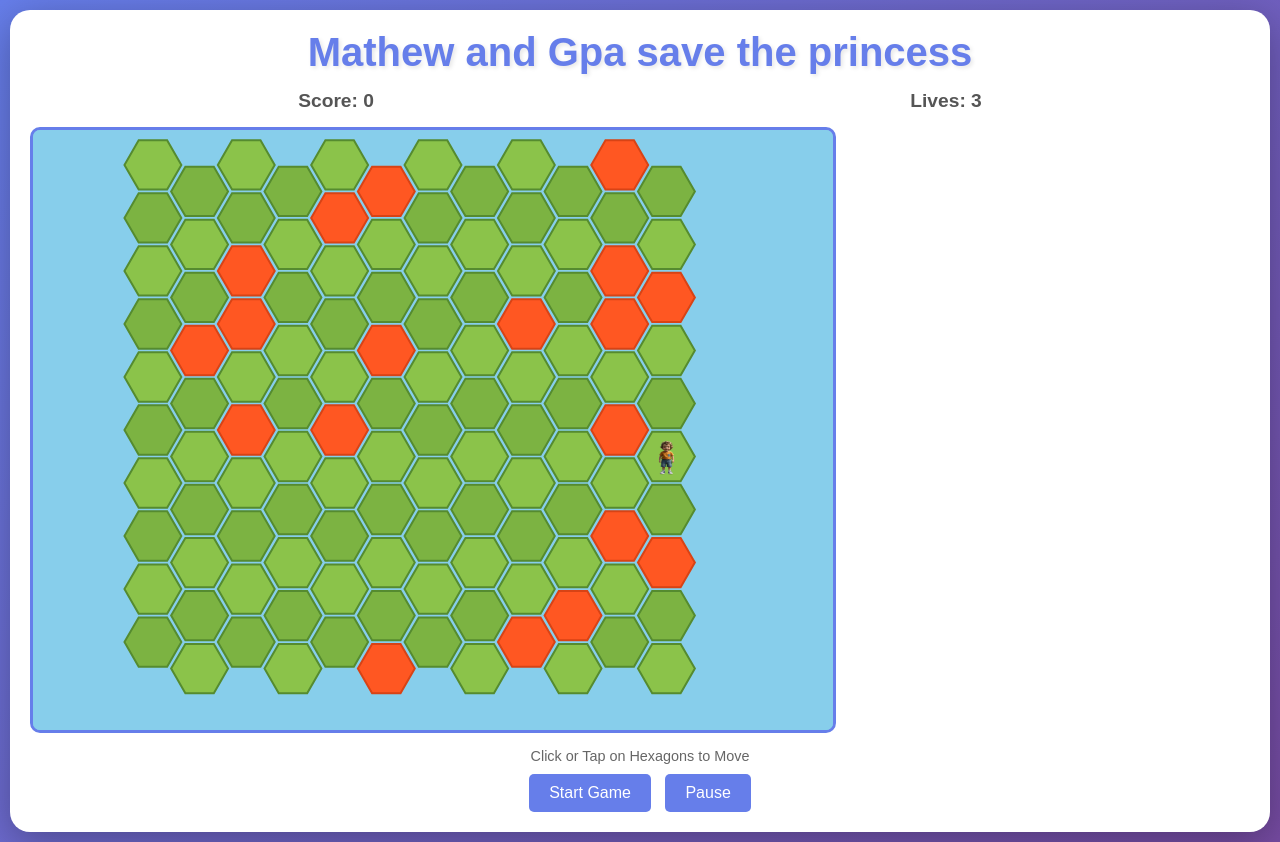
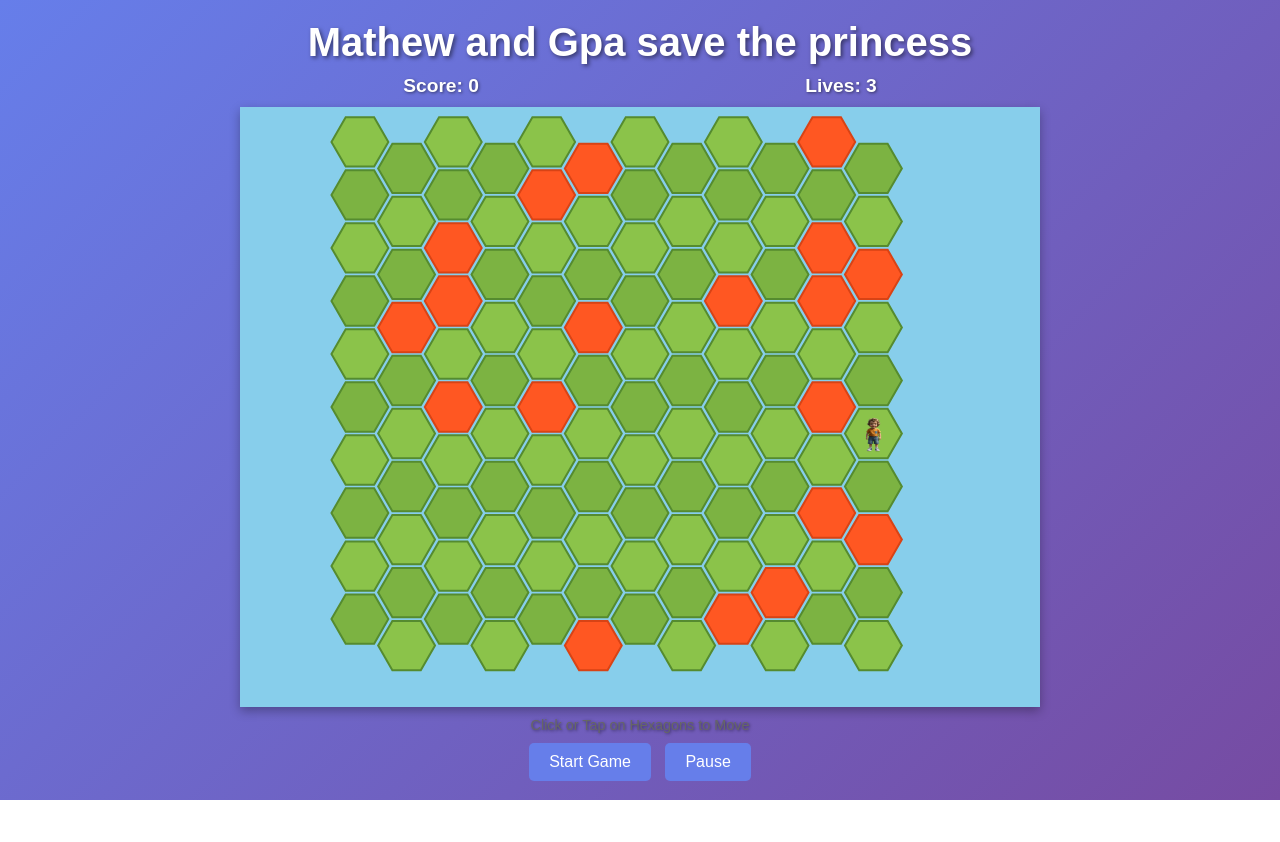
Before and after one commit to jerod-hatley/my-first-static-web-app, a plain HTML site: page index.html in a window 1280 px wide. After the commit the page ends 800 px from the top, so only its background shows below. Drawn offline with Linux system fonts and the light colour scheme.

Commit message:
Remove borders and make game fullscreen

```diff
--- a/style.css
+++ b/style.css
@@ -16,43 +16,51 @@ body {
 }
 
 .game-container {
-    background: white;
-    border-radius: 20px;
-    padding: 20px;
-    box-shadow: 0 10px 40px rgba(0, 0, 0, 0.3);
     max-width: 100%;
     width: 100%;
+    display: flex;
+    flex-direction: column;
+    align-items: center;
 }
 
 h1 {
     text-align: center;
-    color: #667eea;
-    margin-bottom: 15px;
+    color: #ffffff;
+    margin-bottom: 10px;
     font-size: clamp(1.5em, 5vw, 2.5em);
-    text-shadow: 2px 2px 4px rgba(0, 0, 0, 0.1);
+    text-shadow: 2px 2px 4px rgba(0, 0, 0, 0.5);
 }
 
 .score-panel {
     display: flex;
     justify-content: space-around;
-    margin-bottom: 15px;
+    margin-bottom: 10px;
     font-size: 1.2em;
     font-weight: bold;
-    color: #555;
+    color: #ffffff;
+    text-shadow: 1px 1px 3px rgba(0, 0, 0, 0.5);
+    width: 100%;
+    max-width: 800px;
 }
 
 #gameCanvas {
     display: block;
-    border: 3px solid #667eea;
-    border-radius: 10px;
     background: #87CEEB;
     max-width: 100%;
     height: auto;
+    box-shadow: 0 4px 10px rgba(0, 0, 0, 0.3);
 }
 
 .controls {
-    margin-top: 15px;
+    margin-top: 10px;
     text-align: center;
+    width: 100%;
+    max-width: 800px;
+}
+
+.controls p {
+    color: #ffffff;
+    text-shadow: 1px 1px 3px rgba(0, 0, 0, 0.5);
 }
 
 .controls p {
```
